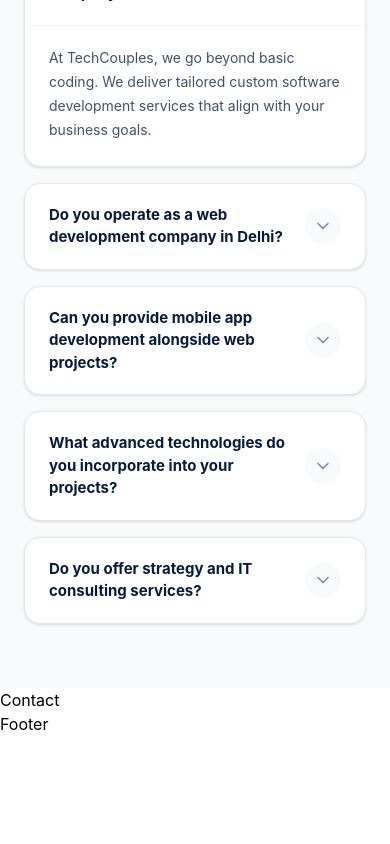
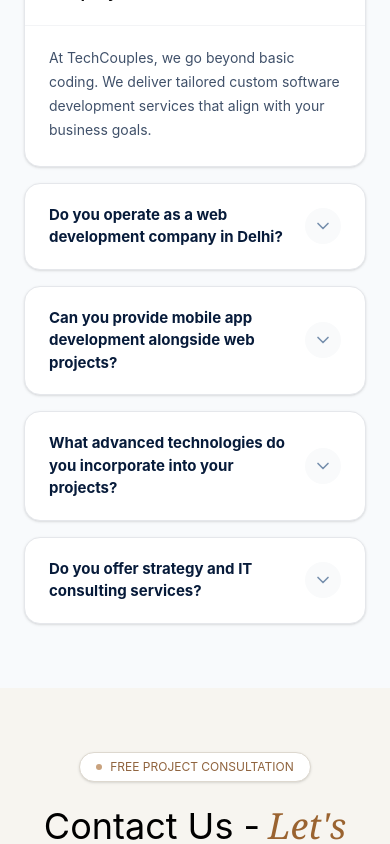
Before and after one commit to Shubham-Rawatt/company-website, a React (Vite) app: page / in a window 390 px wide. Shown: the part 11156-12000 px from the top of the page. Before the commit the page ends 11892 px from the top, so only its background shows below. Built offline with nearby package versions, Linux system fonts and the light colour scheme.

Commit message:
create contact section and form data

```diff
--- a/src/pages/Contact/contact.jsx
+++ b/src/pages/Contact/contact.jsx
@@ -1,9 +1,31 @@
-import React from 'react'
+import React from "react";
 
 const Contact = () => {
   return (
-    <div>Contact</div>
-  )
-}
+    <section className="bg-[#f7f5f0] px-5 py-16">
+      <div className="mx-auto max-w-5xl text-center">
+        <div className="mb-6 inline-flex items-center gap-2 rounded-full border border-[#ddd8cf] bg-white px-4 py-1.5 text-xs text-[#8f633d] shadow-sm">
+          <span className="h-1.5 w-1.5 rounded-full bg-[#c9a27e]"></span>
+          FREE PROJECT CONSULTATION
+        </div>
 
-export default Contact
+        <p className="text-4xl text-[#000000] md:text-4xl">
+          Contact Us -
+          <span className="ml-2 font-serif italic text-[#9a6330]">
+            Let's Start Your Project
+          </span>
+        </p>
+
+        <p className="mx-auto mt-5 max-w-2xl text-base leading-7 text-[#344054]">
+          Looking to hire a professional web development company? Share your
+          project details and our expert team will get back to you within 24
+          hours with a free consultation and a custom quote.
+        </p>
+      </div>
+
+
+    </section>
+  );
+};
+
+export default Contact;
```
Also changed, not shown: src/App.jsx (line endings or trailing spaces).
